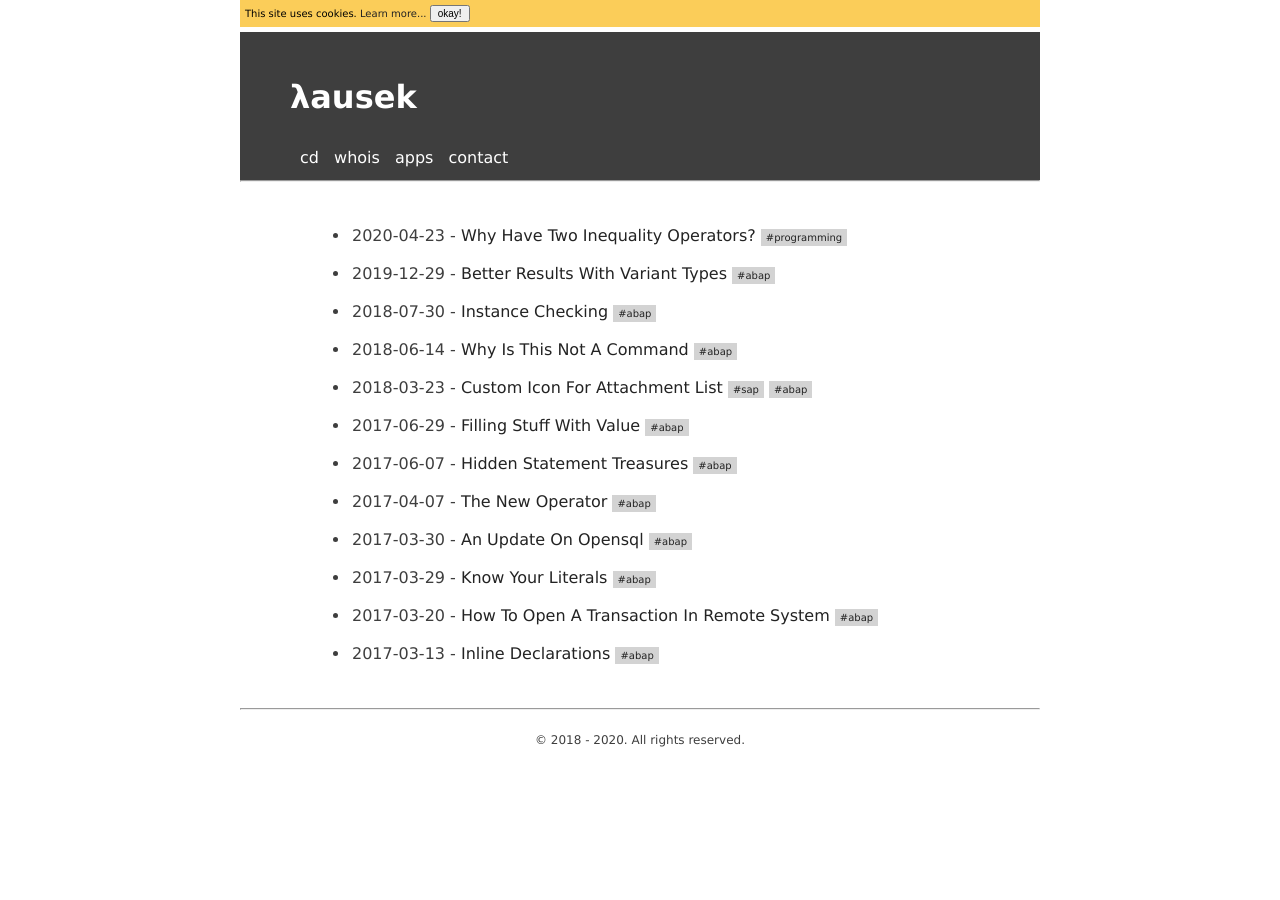
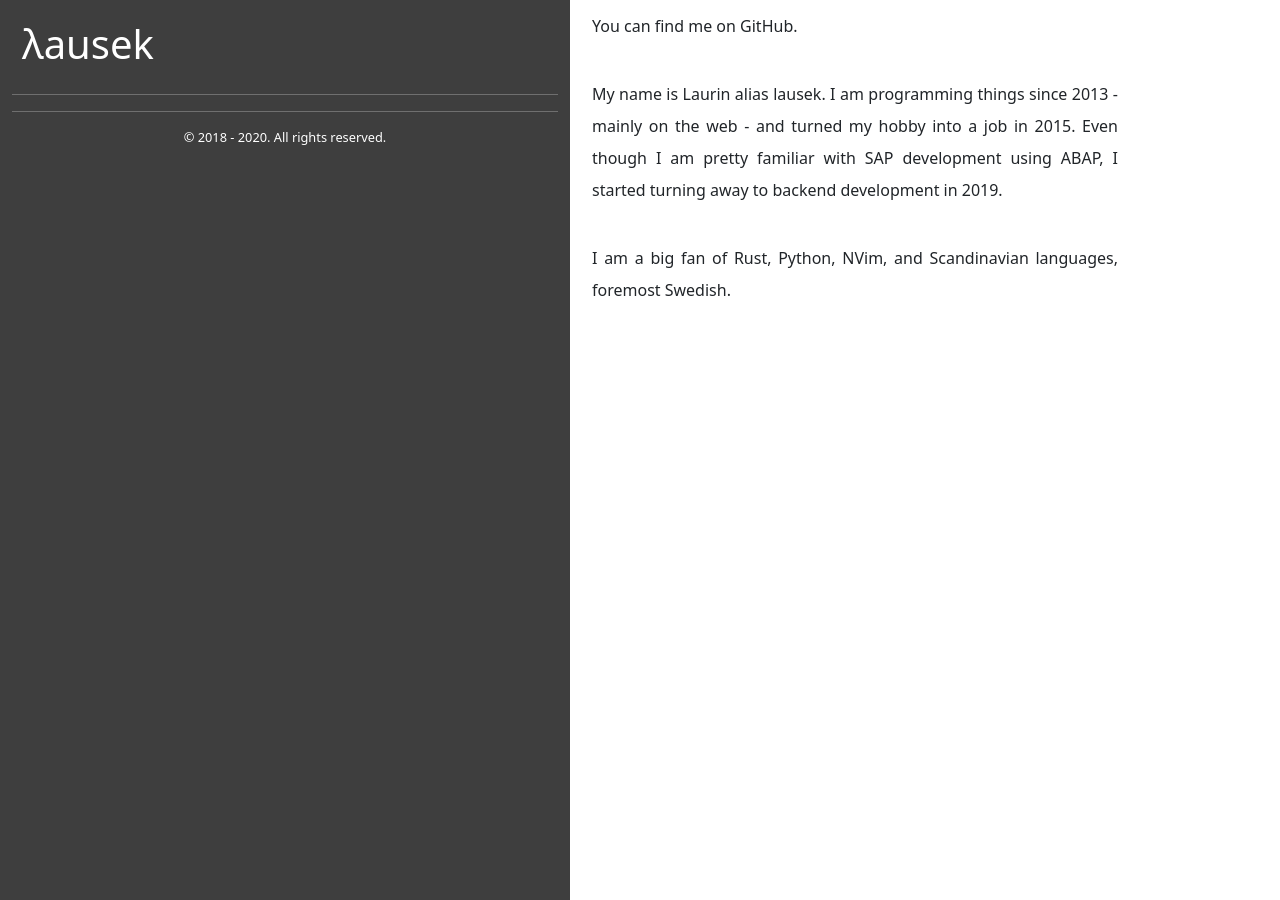
Before and after one commit to lausek/lausek.github.io, a Jekyll site: the page built from index.md, in a window 1280 px wide. Built offline with Jekyll 4.4.1, drawn with Linux system fonts in a browser that asks for light colours.

Commit message:
change to full height layout

```diff
--- /dev/null
+++ b/_includes/description.html
@@ -0,0 +1,13 @@
+<div id="description">
+    <p>
+        You can find me on <a href="https://github.com/lausek">GitHub</a>.
+    </p>
+
+    <p>
+        My name is Laurin alias lausek. I am programming things since 2013 - mainly on the web - and turned my hobby into a job in 2015. Even though I am pretty familiar with SAP development using ABAP, I started turning away to backend development in 2019.
+    </p>
+
+    <p>
+        I am a big fan of Rust, Python, NVim, and Scandinavian languages, foremost Swedish.
+    </p>
+</div>
--- a/_includes/header.html
+++ b/_includes/header.html
@@ -1,9 +1,13 @@
 <header>
-    <a href="{{ site.url }}"><h1>{{ site.title }}</h1></a>
+    <a href="{{ site.url }}">
+        <h1>λausek</h1>
+    </a>
     <nav>
+        <!--
         {% for item in site.data.navbar.links %}
             <a href="{{ item.url }}">{{ item.title }}</a>
         {% endfor %}
+        -->
     </nav>
     <hr />
 </header>
--- a/_layouts/default.html
+++ b/_layouts/default.html
@@ -13,24 +13,27 @@
         <meta name="author" content="{{ site.author }}" />
         <meta name="description" content="{{ site.description }}" />
         <meta name="keywords" content="{{ site.keywords }}" />
-        <script src="/js/cookies.js"></script>
+        <link href="https://cdn.jsdelivr.net/npm/bootstrap@5.0.0-beta2/dist/css/bootstrap.min.css" rel="stylesheet" integrity="sha384-BmbxuPwQa2lc/FVzBcNJ7UAyJxM6wuqIj61tLrc4wSX0szH/Ev+nYRRuWlolflfl" crossorigin="anonymous">
     </head>
     <body>
-
-        <div id="box-cookie-warning">
+        <!--div id="box-cookie-warning">
             This site uses cookies. <a href='https://wikipedia.org/wiki/Magic_cookie'>Learn more...</a>
             <button id="box-confirm-cookie">okay!</button>
+        </div-->
+
+        <div id="main-content" class="container">
+            <div class="row">
+                <div class="col" id="left-hand-side">
+                    {% include header.html %}
+                    {% include footer.html %}
+                </div>
+                <div class="col" id="right-hand-side">
+                    {% include description.html %}
+                    <!-- {{ content }} -->
+                </div>
+            </div>
         </div>
 
-        {% include header.html %}
-
-        <main>
-            <section>
-                {{ content }}
-            </section>
-        </main>
-
-        {% include footer.html %}
-
+        <script src="https://cdn.jsdelivr.net/npm/bootstrap@5.0.0-beta2/dist/js/bootstrap.bundle.min.js" integrity="sha384-b5kHyXgcpbZJO/tY9Ul7kGkf1S0CWuKcCD38l8YkeH8z8QjE0GmW1gYU5S9FOnJ0" crossorigin="anonymous"></script>
     </body>
 </html>
--- a/css/minimal.scss
+++ b/css/minimal.scss
@@ -27,6 +27,56 @@ $background: #3e3e3e;
     }
 }
 
+body, div {
+    height: 100%;
+}
+
+body {
+    a {
+        color: inherit;
+        text-decoration: none;
+    }
+
+    footer {
+        font-size: 0.8em;
+        text-align: center;
+    }
+
+    p {
+        padding: 10px;
+        line-height: 2;
+    }
+
+    h1, h2, h3 {
+        padding: 10px;
+        padding-top: 20px;
+    }
+
+    body, #main-content, .row {
+        height: 100vh;
+    }
+
+    #left-hand-side,
+    #right-hand-side {
+        display: inline-block;
+    }
+
+    #left-hand-side {
+        color: $foreground;
+        background-color: $background;
+    }
+
+    #main-content {
+        margin: 0;
+        width: 100%;
+    }
+
+    #description {
+        text-align: justify;
+    }
+}
+
+/*
 body {
     margin: 0;
     color: $background;
@@ -134,7 +184,6 @@ body {
     }
 }
 
-/* mobile */
 @media (max-width: 500px) {
     ul {
         margin: 0;
@@ -144,6 +193,7 @@ body {
 
     section {
         margin: 5px !important;
-        /* width: 100% !important; */
+        width: 100% !important;
     }
 }
+*/
```
Also changed, not shown: 1 other file.
